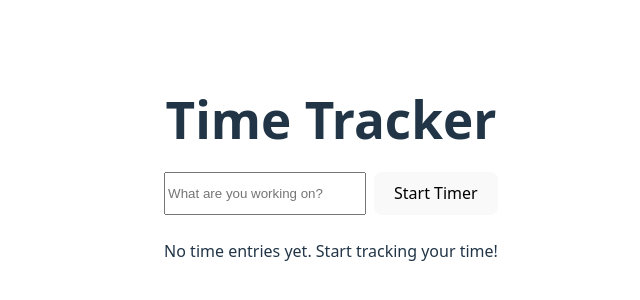
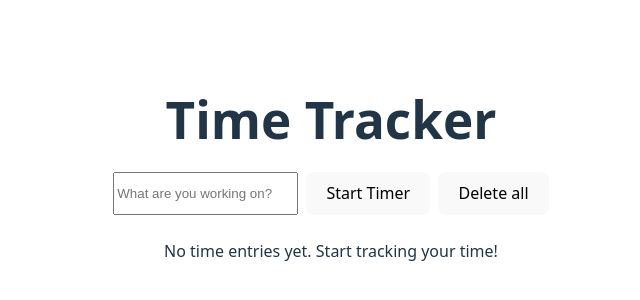
Before and after one commit to theail03/my-clock-app, a React (Vite) app: page / in a window 1280 px wide. Shown: the part 232-532 px from the top of the page, without its empty margins (309-949 px from the left). Built offline with nearby package versions, Linux system fonts and the light colour scheme.

Commit message:
Add delete all

```diff
--- a/src/App.jsx
+++ b/src/App.jsx
@@ -91,6 +91,15 @@ export default function App() {
     setEntries((prev) =>
       prev.map((e) => (e.id === id ? { ...e, title: newTitle } : e))
     );
+
+  const clearAllEntries = () => {
+    if (entries.length === 0) return;
+    const ok = window.confirm(
+      "Delete ALL entries? This action cannot be undone."
+    );
+    if (!ok) return;
+    setEntries([]);
+  };
 
   const renderEntries = (parentId = null, level = 0) =>
     [...entries]
@@ -215,6 +224,7 @@ export default function App() {
         >
           Start Timer
         </button>
+        <button onClick={clearAllEntries}>Delete all</button>
       </div>
 
       {entries.length === 0 ? (
```
